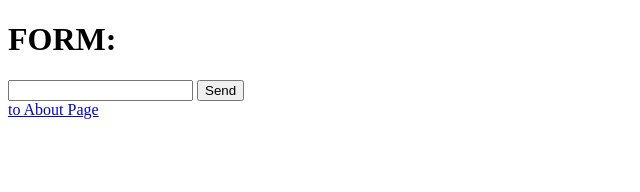
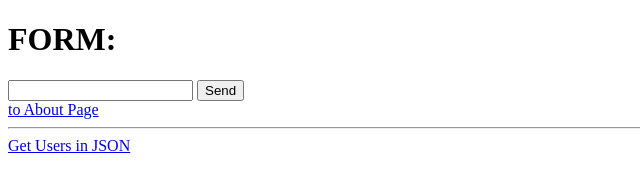
Before and after one commit to gpasha/nodejs-basic, a website: page views/home.html in a window 1280 px wide. Shown: the whole page, without its empty margins (0-640 px from the left). Drawn offline with Linux system fonts and the light colour scheme.

Commit message:
test api users 2

```diff
--- a/views/home.html
+++ b/views/home.html
@@ -13,5 +13,7 @@
         <button type="submit">Send</button>
     </form>
     <a href="/about">to About Page</a>
+    <hr />
+    <a href="/api/users">Get Users in JSON</a>
 </body>
 </html>
```
